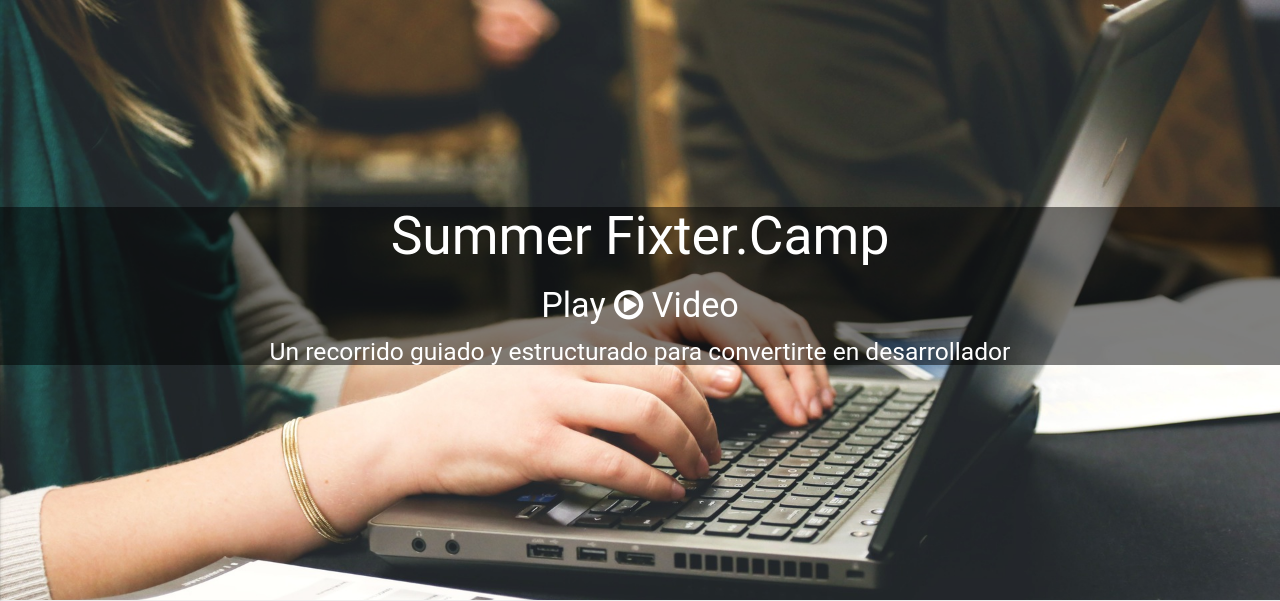
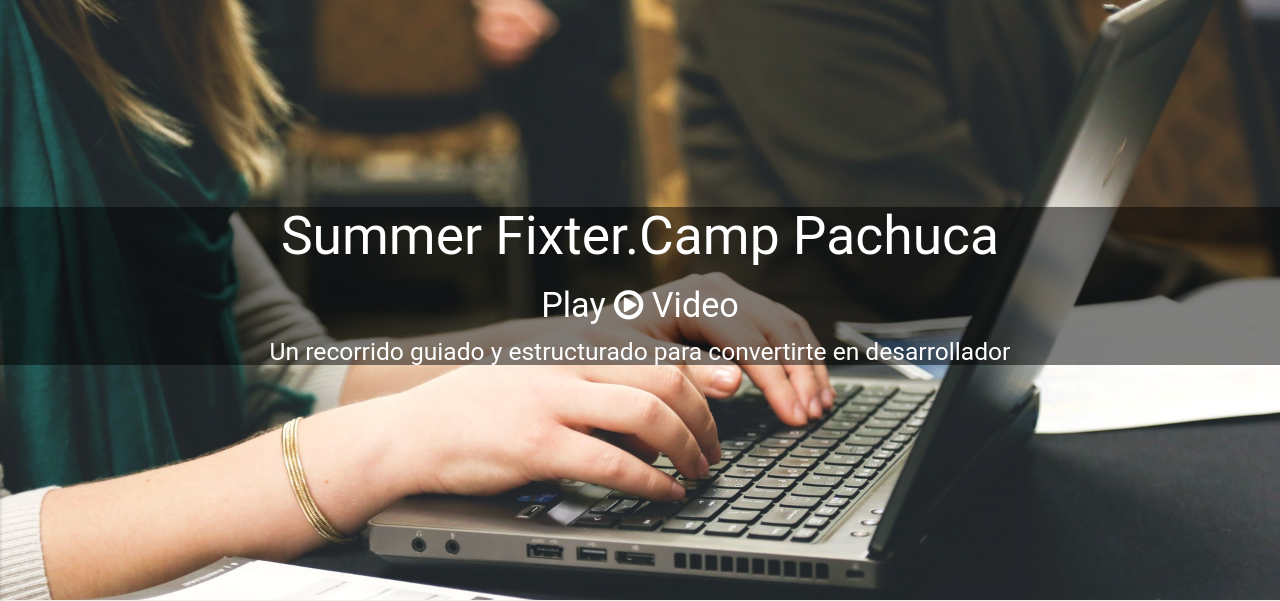
Before and after one commit to HectorBlisS/FixterGeek, a Django app: template main/templates/main/home.html in a window 1280 px wide. Shown: the part 64-665 px from the top of the page. Run offline with Django 3.2, Linux system fonts and the light colour scheme; the template is opened without the code that fills it, so the values that code supplies are empty; parts of the project's set-up code (start-up, migrations or seed data) failed here and were passed over; some libraries are stand-ins or nearby versions; some web fonts are replaced.

Commit message:
landing pachuca

```diff
--- a/main/templates/main/home.html
+++ b/main/templates/main/home.html
@@ -11,7 +11,7 @@
 <section class="fondillo">
 <article class="accion">
 
-<h2 class="white-text">Summer Fixter.Camp</h2>
+<h2 class="white-text">Summer Fixter.Camp Pachuca</h2>
 <h4 class="white-text">Play
 	<i class="puntero fa fa-play-circle-o" aria-hidden="true"></i>
  Video</h4>
```
